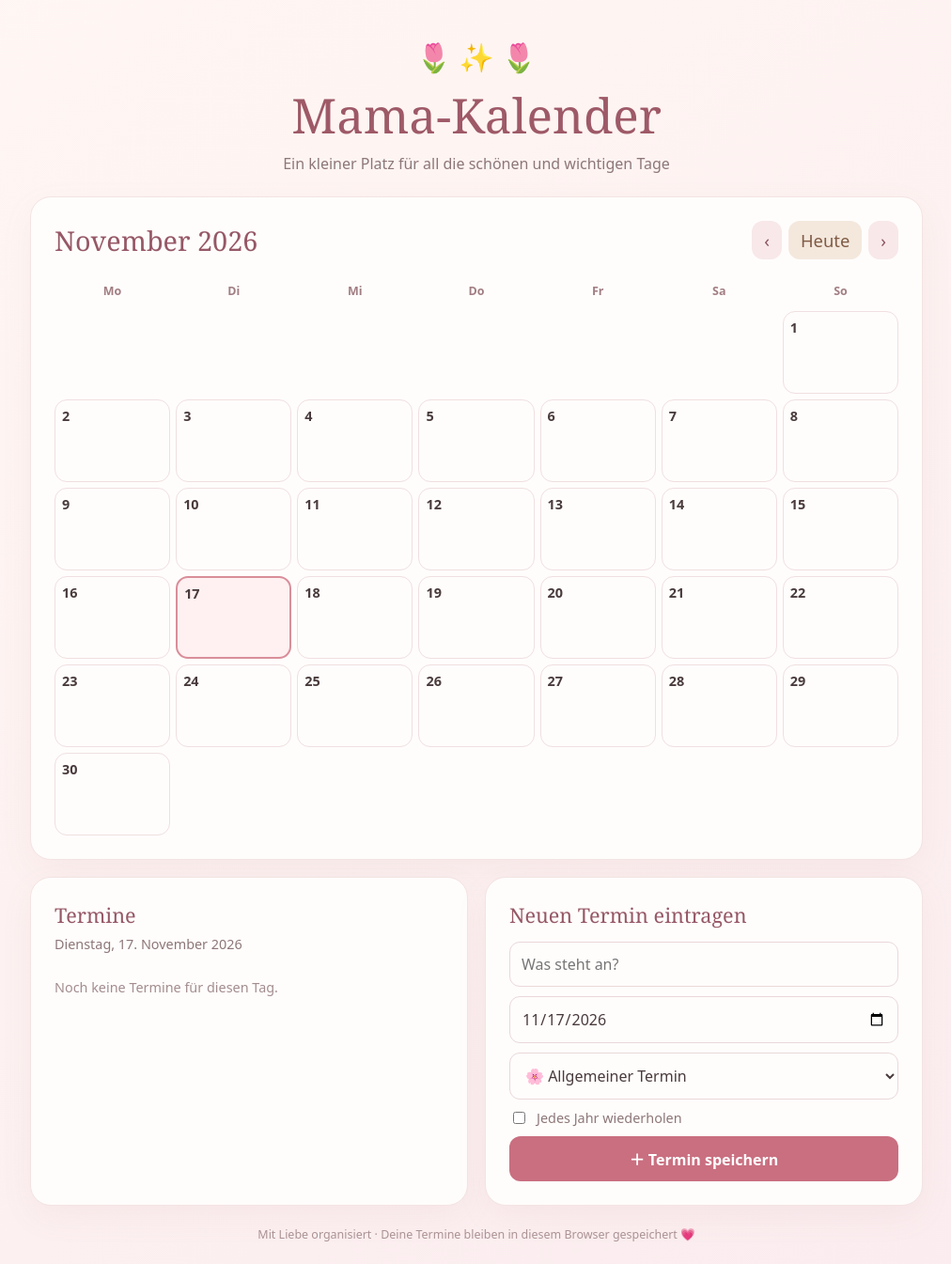
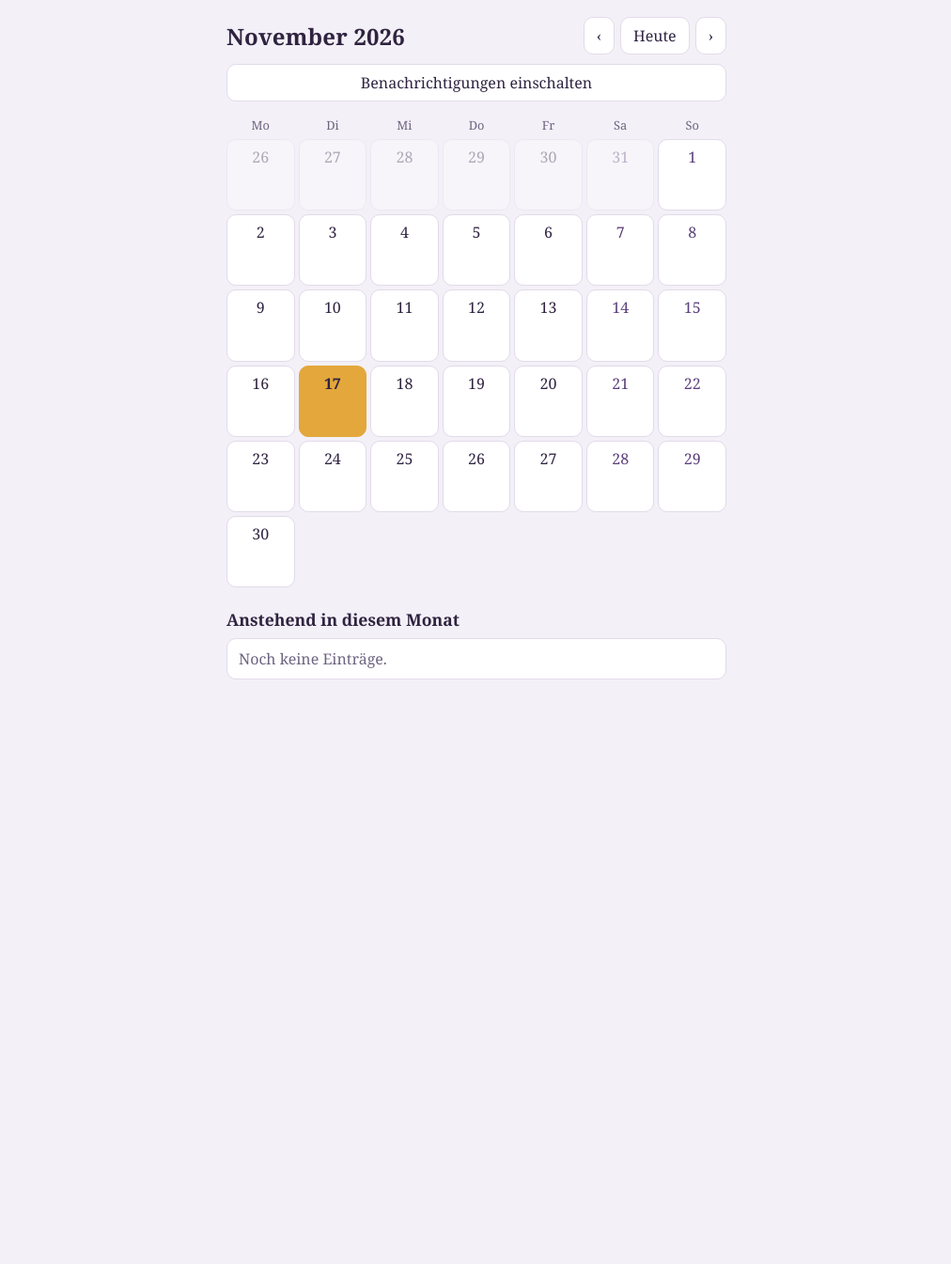
Before and after one commit to ZombieRush3D/Mama-Kalender, a plain HTML site: page index.html in a window 1280 px wide. Shown: the whole page at 94% size, without its empty margins (133-1145 px from the left). After the commit the page ends 800 px from the top, so only its background shows below. Drawn offline with Linux system fonts and the light colour scheme.

Commit message:
Aktualisieren von index.html

```diff
--- a/index.html
+++ b/index.html
@@ -1,166 +1,155 @@
 <!DOCTYPE html>
 <html lang="de">
 <head>
-<meta charset="UTF-8">
-<meta name="viewport" content="width=device-width, initial-scale=1.0">
-<meta name="theme-color" content="#fff7f3">
-<title>Mama-Kalender</title>
+<meta charset="utf-8">
+<meta name="viewport" content="width=device-width, initial-scale=1, viewport-fit=cover">
+<title>Mamas Kalender</title>
 <style>
-:root{--pink:#e9a6ad;--rose:#c96f80;--cream:#fffaf7;--ink:#493b3c;--muted:#8d7778;--line:#f0dfe0;--green:#718d78}
+:root{--bg:#f3f0f7;--card:#fff;--ink:#2f2340;--soft:#6f6380;--line:#e1dbea;--acc:#5b3f7a;--today:#e3a73b;--dot:#4f8a6b;color-scheme:light}
+@media (prefers-color-scheme:dark){:root{--bg:#1c1526;--card:#281f36;--ink:#f1ecf7;--soft:#a99dbb;--line:#3b3050;--acc:#b794dc;--today:#e3a73b;--dot:#7fc29c;color-scheme:dark}}
 *{box-sizing:border-box}
-body{margin:0;background:linear-gradient(145deg,#fff7f3,#fbecef);font-family:system-ui,-apple-system,Segoe UI,sans-serif;color:var(--ink);min-height:100vh;padding:20px}
-main{max-width:950px;margin:0 auto}
-header{text-align:center;padding:20px 10px 24px}
-header .flower{font-size:30px}
-h1{font-family:Georgia,serif;font-weight:500;font-size:clamp(2rem,7vw,3.2rem);margin:6px 0;color:#9e5967}
-header p{margin:0;color:var(--muted)}
-.panel{background:#fffdfc;border:1px solid #f3e4e3;border-radius:22px;box-shadow:0 12px 35px #a86b7112;padding:clamp(14px,3vw,25px);margin-bottom:18px}
-.toolbar{display:flex;align-items:center;justify-content:space-between;gap:10px;margin-bottom:18px}
-.month{font-family:Georgia,serif;font-size:clamp(1.35rem,4vw,1.8rem);color:#965866;margin:0;text-transform:capitalize}
-button{font:inherit;cursor:pointer;border:0;border-radius:12px;padding:10px 14px;background:#f8e8e9;color:#89515d}
-button:hover{filter:brightness(.97)}
-.nav{display:flex;gap:7px}
-.nav button{font-size:1.15rem;padding:8px 13px}
-.today{background:#f4e8dd;color:#805b45}
-.calendar{display:grid;grid-template-columns:repeat(7,minmax(0,1fr));gap:6px}
-.weekday{text-align:center;color:#a17e82;font-size:.78rem;font-weight:700;padding:7px 0}
-.day{min-height:88px;border:1px solid var(--line);border-radius:13px;padding:7px;background:#fffdfc;text-align:left;color:var(--ink);display:flex;flex-direction:column;gap:4px;min-width:0}
-.day.empty{background:transparent;border-color:transparent;cursor:default}
-.day .num{font-weight:650;font-size:.9rem}
-.day.today-date{border:2px solid var(--pink);background:#fff8f7}
-.day.selected{background:#fff0f1;border-color:#d98e99}
-.event-dot{font-size:.68rem;line-height:1.25;background:#f8e5e7;color:#89515d;border-radius:6px;padding:3px 4px;overflow:hidden;text-overflow:ellipsis;white-space:nowrap}
-.more{font-size:.65rem;color:var(--muted)}
-.below{display:grid;grid-template-columns:1fr 1fr;gap:18px}
-h2{font:500 1.35rem Georgia,serif;color:#965866;margin:0 0 14px}
-.selected-date{font-size:.9rem;color:var(--muted);margin:-7px 0 13px}
-.event-list{display:flex;flex-direction:column;gap:8px}
-.event{display:flex;align-items:flex-start;justify-content:space-between;gap:10px;background:#fff7f6;border-radius:12px;padding:10px 12px}
-.event strong{display:block;font-size:.92rem;font-weight:650}
-.event small{color:var(--muted)}
-.delete{padding:5px 9px;background:transparent;color:#b16a72;font-size:1rem}
-.empty-note{color:#a38d8e;font-size:.9rem}
-form{display:flex;flex-direction:column;gap:10px}
-input,select{width:100%;padding:12px;border:1px solid #ead8d9;border-radius:11px;background:#fffdfc;color:var(--ink);font:inherit}
-input:focus,select:focus{outline:2px solid #e9b5bc;outline-offset:1px}
-.check{display:flex;align-items:center;gap:9px;color:var(--muted);font-size:.9rem}
-.check input{width:auto;accent-color:var(--rose)}
-.add{background:var(--rose);color:white;font-weight:650;padding:12px}
-footer{text-align:center;color:#aa9293;font-size:.78rem;padding:4px 0 20px}
-@media(max-width:650px){body{padding:10px}.below{grid-template-columns:1fr}.day{min-height:70px;padding:5px 4px}.calendar{gap:4px}.weekday{font-size:.7rem}.event-dot{font-size:.6rem;padding:2px}.toolbar{margin-bottom:12px}.panel{border-radius:17px}}
-@media(max-width:370px){.day{min-height:62px}.event-dot{font-size:.55rem}}
+html,body{margin:0;background:var(--bg);color:var(--ink);font-family:Georgia,"Times New Roman",serif}
+body{padding:env(safe-area-inset-top,0) 14px env(safe-area-inset-bottom,0);max-width:560px;margin:0 auto}
+header{display:flex;align-items:center;justify-content:space-between;padding:18px 0 10px}
+h1{font-size:1.5rem;margin:0;font-weight:700;letter-spacing:.2px}
+.nav{display:flex;gap:6px}
+button{font:inherit;color:inherit;border:1px solid var(--line);background:var(--card);border-radius:10px;padding:8px 13px;cursor:pointer}
+button:focus-visible,.day:focus-visible,input:focus-visible{outline:3px solid var(--today);outline-offset:2px}
+.prim{background:var(--acc);border-color:var(--acc);color:#fff}
+.dow,.grid{display:grid;grid-template-columns:repeat(7,1fr);gap:4px}
+.dow div{text-align:center;font-size:.8rem;color:var(--soft);padding:6px 0}
+.day{aspect-ratio:1/1.05;background:var(--card);border:1px solid var(--line);border-radius:10px;display:flex;flex-direction:column;align-items:center;justify-content:flex-start;padding-top:7px;font-size:1rem;cursor:pointer;position:relative}
+.day.out{opacity:.35}
+.day.we{color:var(--acc)}
+.day.today{background:var(--today);border-color:var(--today);color:#2f2340;font-weight:700}
+.day .dot{width:6px;height:6px;border-radius:50%;background:var(--dot);position:absolute;bottom:7px}
+h2{font-size:1.1rem;margin:22px 0 8px}
+.list{list-style:none;margin:0;padding:0}
+.list li{display:flex;justify-content:space-between;gap:10px;align-items:center;background:var(--card);border:1px solid var(--line);border-radius:10px;padding:10px 12px;margin-bottom:6px}
+.list small{color:var(--soft);display:block}
+.empty{color:var(--soft)}
+dialog{border:none;border-radius:16px;padding:18px;width:min(92vw,420px);background:var(--card);color:var(--ink)}
+dialog::backdrop{background:rgba(20,10,30,.55)}
+input[type=text]{width:100%;font:inherit;padding:10px;border:1px solid var(--line);border-radius:10px;background:var(--bg);color:var(--ink)}
+label.chk{display:flex;gap:8px;align-items:center;margin:10px 0;color:var(--soft)}
+.row{display:flex;gap:8px;justify-content:flex-end;margin-top:12px}
+.x{padding:4px 9px}
+.banner{background:var(--acc);color:#fff;border-radius:10px;padding:10px 12px;margin-bottom:10px}
+.notif{width:100%;margin-bottom:10px}
+input[type=time]{font:inherit;padding:8px;border:1px solid var(--line);border-radius:10px;background:var(--bg);color:var(--ink);margin-top:8px}
 </style>
 </head>
 <body>
-<main>
 <header>
-  <div class="flower">🌷 ✨ 🌷</div>
-  <h1>Mama-Kalender</h1>
-  <p>Ein kleiner Platz für all die schönen und wichtigen Tage</p>
-</header>
-
-<section class="panel" aria-label="Kalender">
-  <div class="toolbar">
-    <h2 class="month" id="monthLabel"></h2>
+  <h1 id="title"></h1>
   <div class="nav">
-      <button id="prev" aria-label="Vorheriger Monat">‹</button>
-      <button class="today" id="goToday">Heute</button>
+    <button id="prev" aria-label="Voriger Monat">‹</button>
+    <button id="now">Heute</button>
     <button id="next" aria-label="Nächster Monat">›</button>
   </div>
+</header>
+<div class="banner" id="banner" hidden></div>
+<button class="notif" id="notif">Benachrichtigungen einschalten</button>
+<div class="dow" id="dow"></div>
+<div class="grid" id="grid"></div>
+<h2>Anstehend in diesem Monat</h2>
+<ul class="list" id="month"></ul>
+
+<dialog id="dlg">
+  <h3 id="dlgTitle" style="margin:0 0 10px"></h3>
+  <ul class="list" id="dayList"></ul>
+  <input type="text" id="txt" placeholder="Neuer Eintrag, z. B. Arzttermin 10 Uhr" maxlength="80">
+  <label class="chk">Uhrzeit (optional) <input type="time" id="time" style="margin:0"></label>
+  <label class="chk"><input type="checkbox" id="yearly"> Jedes Jahr wiederholen (Geburtstag)</label>
+  <div class="row">
+    <button id="close">Schließen</button>
+    <button class="prim" id="add">Eintrag speichern</button>
   </div>
-  <div class="calendar" id="calendar"></div>
-</section>
+</dialog>
 
-<div class="below">
-  <section class="panel">
-    <h2 id="dayHeading">Termine</h2>
-    <p class="selected-date" id="selectedLabel">Wähle einen Tag im Kalender aus.</p>
-    <div class="event-list" id="eventList"><p class="empty-note">Noch keine Termine für diesen Tag.</p></div>
-  </section>
-  <section class="panel">
-    <h2>Neuen Termin eintragen</h2>
-    <form id="eventForm">
-      <input id="eventTitle" type="text" maxlength="70" placeholder="Was steht an?" required>
-      <input id="eventDate" type="date" required>
-      <select id="eventType" aria-label="Art des Termins">
-        <option value="🌸">🌸 Allgemeiner Termin</option>
-        <option value="🎂">🎂 Geburtstag</option>
-        <option value="💗">💗 Familie</option>
-        <option value="🩺">🩺 Gesundheit</option>
-        <option value="⭐">⭐ Wichtig</option>
-      </select>
-      <label class="check"><input id="yearly" type="checkbox"> Jedes Jahr wiederholen</label>
-      <button class="add" type="submit">＋ Termin speichern</button>
-    </form>
-  </section>
-</div>
-<footer>Mit Liebe organisiert · Deine Termine bleiben in diesem Browser gespeichert 💗</footer>
-</main>
 <script>
-(() => {
- const $ = id => document.getElementById(id);
- const today = new Date();
- const iso = d => `${d.getFullYear()}-${String(d.getMonth()+1).padStart(2,'0')}-${String(d.getDate()).padStart(2,'0')}`;
- let view = new Date(today.getFullYear(), today.getMonth(), 1);
- let selected = iso(today);
- let events = [];
- try { events = JSON.parse(localStorage.getItem('mamaKalenderEvents') || '[]'); } catch { events = []; }
-
- const save = () => localStorage.setItem('mamaKalenderEvents', JSON.stringify(events));
- const pretty = s => new Date(s+'T12:00:00').toLocaleDateString('de-DE',{weekday:'long',day:'numeric',month:'long',year:'numeric'});
- const forDate = date => events.filter(e => e.date === date || (e.yearly && e.date.slice(5) === date.slice(5)));
+const MONTHS=["Januar","Februar","März","April","Mai","Juni","Juli","August","September","Oktober","November","Dezember"];
+const DOW=["Mo","Di","Mi","Do","Fr","Sa","So"];
+let store=[];
+try{store=JSON.parse(localStorage.getItem("mamas-kalender")||"[]")}catch(e){store=[]}
+function save(){try{localStorage.setItem("mamas-kalender",JSON.stringify(store))}catch(e){}}
+const $=id=>document.getElementById(id);
+let view=new Date();view.setDate(1);
+let sel=null;
+const key=d=>d.getFullYear()+"-"+String(d.getMonth()+1).padStart(2,"0")+"-"+String(d.getDate()).padStart(2,"0");
+function entriesFor(d){
+  const k=key(d),md=k.slice(5);
+  return store.filter(e=>e.date===k||(e.yearly&&e.date.slice(5)===md));
+}
+$("dow").innerHTML=DOW.map(d=>"<div>"+d+"</div>").join("");
 function render(){
-   $('monthLabel').textContent = view.toLocaleDateString('de-DE',{month:'long',year:'numeric'});
-   const cal = $('calendar'); cal.innerHTML='';
-   ['Mo','Di','Mi','Do','Fr','Sa','So'].forEach(w=>{const el=document.createElement('div');el.className='weekday';el.textContent=w;cal.append(el);});
-   const first = new Date(view.getFullYear(),view.getMonth(),1);
-   const offset = (first.getDay()+6)%7;
-   const count = new Date(view.getFullYear(),view.getMonth()+1,0).getDate();
-   for(let i=0;i<offset;i++){const blank=document.createElement('div');blank.className='day empty';cal.append(blank);}
-   for(let day=1;day<=count;day++){
-     const date=iso(new Date(view.getFullYear(),view.getMonth(),day));
-     const btn=document.createElement('button');btn.type='button';btn.className='day';
-     if(date===iso(today))btn.classList.add('today-date');
-     if(date===selected)btn.classList.add('selected');
-     const num=document.createElement('span');num.className='num';num.textContent=day;btn.append(num);
-     const dayEvents=forDate(date);
-     dayEvents.slice(0,2).forEach(e=>{const tag=document.createElement('span');tag.className='event-dot';tag.textContent=e.type+' '+e.title;btn.append(tag);});
-     if(dayEvents.length>2){const more=document.createElement('span');more.className='more';more.textContent=`+${dayEvents.length-2} weitere`;btn.append(more);}
-     btn.addEventListener('click',()=>{selected=date;$('eventDate').value=date;render();});
-     cal.append(btn);
+  const y=view.getFullYear(),m=view.getMonth();
+  $("title").textContent=MONTHS[m]+" "+y;
+  const first=new Date(y,m,1),offset=(first.getDay()+6)%7;
+  const start=new Date(y,m,1-offset);
+  const todayK=key(new Date());
+  let html="";
+  for(let i=0;i<42;i++){
+    const d=new Date(start.getFullYear(),start.getMonth(),start.getDate()+i);
+    if(i>=35&&d.getMonth()!==m)break;
+    const cls=["day"];
+    if(d.getMonth()!==m)cls.push("out");
+    if(d.getDay()===0||d.getDay()===6)cls.push("we");
+    if(key(d)===todayK)cls.push("today");
+    html+='<button class="'+cls.join(" ")+'" data-d="'+key(d)+'">'+d.getDate()+(entriesFor(d).length?'<span class="dot"></span>':"")+"</button>";
   }
-   renderEvents();
+  $("grid").innerHTML=html;
+  const items=[];
+  const days=new Date(y,m+1,0).getDate();
+  for(let i=1;i<=days;i++){const d=new Date(y,m,i);entriesFor(d).forEach(e=>items.push({d,e}))}
+  $("month").innerHTML=items.length?items.map(x=>"<li><span>"+(x.e.time?x.e.time+" · ":"")+esc(x.e.text)+"<small>"+x.d.getDate()+". "+MONTHS[m]+(x.e.yearly?" · jährlich":"")+"</small></span></li>").join(""):'<li class="empty">Noch keine Einträge.</li>';
 }
- function renderEvents(){
-   $('dayHeading').textContent='Termine';
-   $('selectedLabel').textContent=pretty(selected);
-   const list=$('eventList');list.innerHTML='';
-   const items=forDate(selected);
-   if(!items.length){const p=document.createElement('p');p.className='empty-note';p.textContent='Noch keine Termine für diesen Tag.';list.append(p);return;}
-   items.forEach(e=>{
-     const row=document.createElement('div');row.className='event';
-     const info=document.createElement('div');
-     const strong=document.createElement('strong');strong.textContent=e.type+' '+e.title;info.append(strong);
-     const small=document.createElement('small');small.textContent=e.yearly?'Wiederholt sich jedes Jahr': 'Einmaliger Termin';info.append(small);
-     row.append(info);
-     const del=document.createElement('button');del.className='delete';del.type='button';del.textContent='Löschen';del.setAttribute('aria-label',e.title+' löschen');
-     del.addEventListener('click',()=>{events=events.filter(x=>x.id!==e.id);save();render();});
-     row.append(del);list.append(row);
+function esc(s){return s.replace(/[&<>"]/g,c=>({"&":"&amp;","<":"&lt;",">":"&gt;",'"':"&quot;"}[c]))}
+function openDay(k){
+  sel=k;const [y,m,d]=k.split("-").map(Number);
+  $("dlgTitle").textContent=d+". "+MONTHS[m-1]+" "+y;
+  renderDay();$("txt").value="";$("yearly").checked=false;
+  $("dlg").showModal();
+}
+function renderDay(){
+  const [y,m,d]=sel.split("-").map(Number);
+  const list=entriesFor(new Date(y,m-1,d));
+  $("dayList").innerHTML=list.length?list.map(e=>'<li><span>'+(e.time?e.time+' · ':'')+esc(e.text)+(e.yearly?"<small>jährlich</small>":"")+'</span><button class="x" data-id="'+e.id+'" aria-label="Eintrag löschen">✕</button></li>').join(""):'<li class="empty">Keine Einträge an diesem Tag.</li>';
+}
+$("grid").addEventListener("click",e=>{const b=e.target.closest(".day");if(b)openDay(b.dataset.d)});
+$("add").onclick=()=>{
+  const t=$("txt").value.trim();if(!t)return;
+  store.push({id:Date.now()+"",date:sel,text:t,yearly:$("yearly").checked,time:$("time").value});$("time").value="";
+  save();$("txt").value="";$("yearly").checked=false;renderDay();render();
+};
+$("dayList").addEventListener("click",e=>{
+  const b=e.target.closest("[data-id]");if(!b)return;
+  store=store.filter(x=>x.id!==b.dataset.id);save();renderDay();render();
 });
+$("close").onclick=()=>$("dlg").close();
+$("prev").onclick=()=>{view.setMonth(view.getMonth()-1);render()};
+$("next").onclick=()=>{view.setMonth(view.getMonth()+1);render()};
+$("now").onclick=()=>{view=new Date();view.setDate(1);render()};
+const baseRender=render;
+render=function(){baseRender();banner()};
+function banner(){const t=entriesFor(new Date()),el=$("banner");if(!t.length){el.hidden=true;return}el.hidden=false;el.textContent="Heute: "+t.map(e=>(e.time?e.time+" ":"")+e.text).join(", ")}
+function updNotif(){const b=$("notif");if(!("Notification" in window)){b.hidden=true;return}const g=Notification.permission==="granted";b.textContent=g?"Benachrichtigungen sind an":"Benachrichtigungen einschalten";b.disabled=g}
+$("notif").onclick=async()=>{try{await Notification.requestPermission()}catch(e){}updNotif();check()};
+let done={};try{done=JSON.parse(localStorage.getItem("mk-done")||"{}")}catch(e){}
+function check(){
+  if(!("Notification" in window)||Notification.permission!=="granted")return;
+  const n=new Date(),hm=String(n.getHours()).padStart(2,"0")+":"+String(n.getMinutes()).padStart(2,"0"),k=key(n);
+  entriesFor(n).forEach(e=>{
+    const id=e.id+k;
+    if(done[id]||(e.time&&hm<e.time))return;
+    try{new Notification("Mamas Kalender",{body:(e.time?e.time+" · ":"")+e.text})}catch(err){}
+    done[id]=1;
+  });
+  try{const keep={};Object.keys(done).forEach(i=>{if(i.endsWith(k))keep[i]=1});done=keep;localStorage.setItem("mk-done",JSON.stringify(done))}catch(err){}
 }
- $('prev').addEventListener('click',()=>{view.setMonth(view.getMonth()-1);render();});
- $('next').addEventListener('click',()=>{view.setMonth(view.getMonth()+1);render();});
- $('goToday').addEventListener('click',()=>{view=new Date(today.getFullYear(),today.getMonth(),1);selected=iso(today);$('eventDate').value=selected;render();});
- $('eventDate').value=selected;
- $('eventForm').addEventListener('submit',e=>{
-   e.preventDefault();
-   const title=$('eventTitle').value.trim(),date=$('eventDate').value;
-   if(!title||!date)return;
-   events.push({id:Date.now().toString(36)+Math.random().toString(36).slice(2),title,date,type:$('eventType').value,yearly:$('yearly').checked});
-   save();selected=date;view=new Date(date+'T12:00:00');$('eventTitle').value='';$('yearly').checked=false;render();
- });
- render();
-})();
+setInterval(check,20000);
+document.addEventListener("visibilitychange",check);
+render();updNotif();check();
 </script>
 </body>
 </html>
```
Lines whose indentation alone changed are shown as unchanged.
